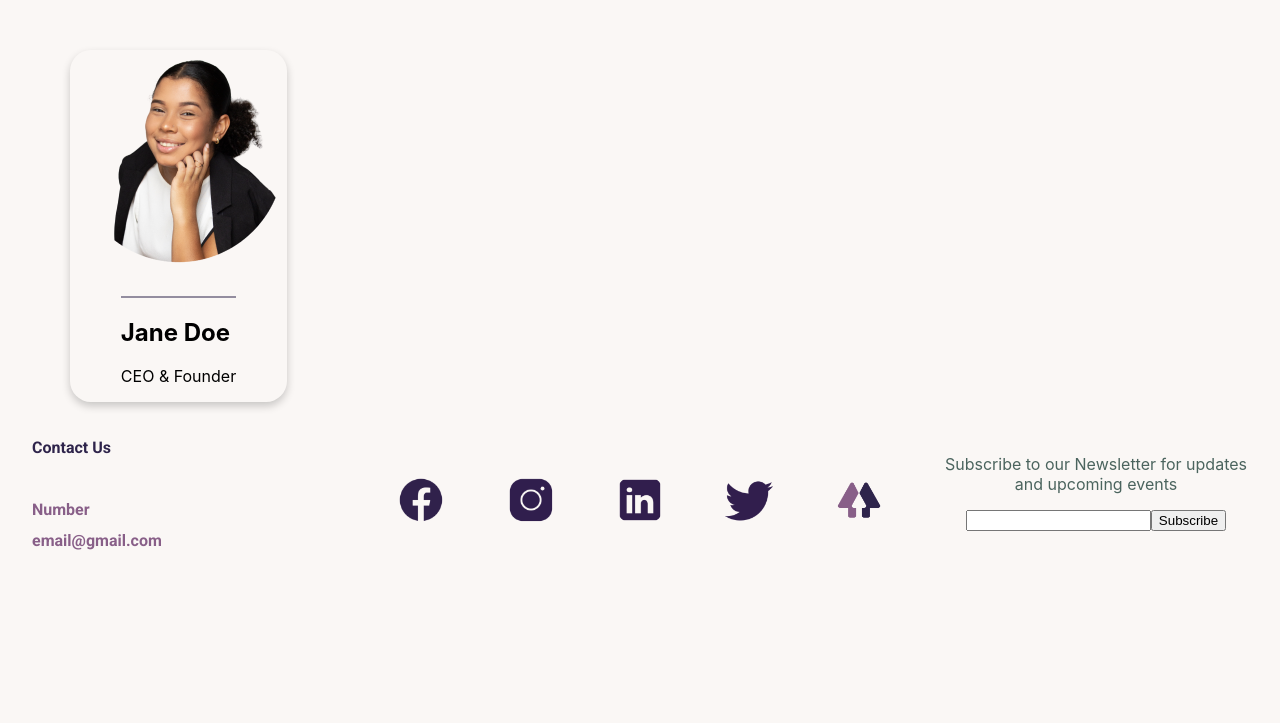
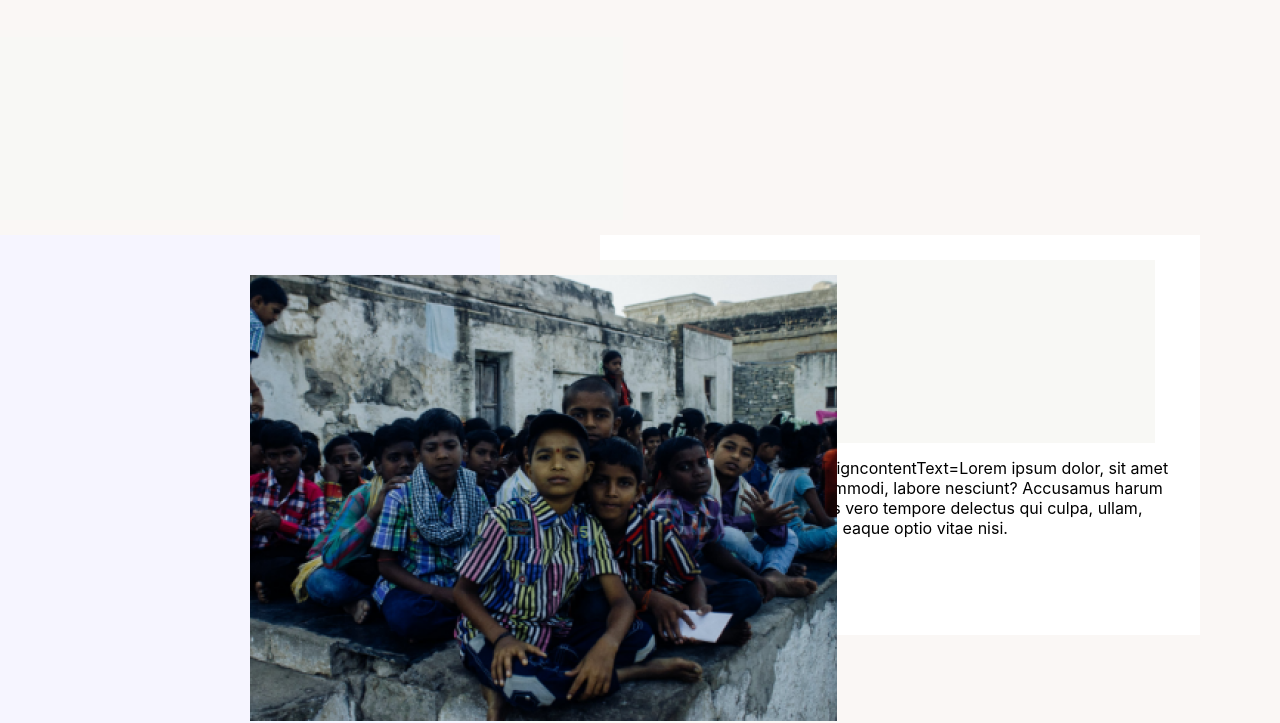
Before and after one commit to roshan1999/khayaal-react-webapp, a React (Create React App) app: page / in a window 1280 px wide. Shown: the part 1588-2311 px from the top of the page. Before the commit the page ends 2151 px from the top, so only its background shows below. Built offline with nearby package versions, Linux system fonts and the light colour scheme.

Commit message:
KHAYAAL-19-initiative-component-with-errors

```diff
--- a/src/App.js
+++ b/src/App.js
@@ -9,6 +9,7 @@ import Home from './Pages/Home/Home';
 import About from './Pages/AboutUs/AboutUs';
 import Activities from './Pages/Activities/Activities';
 import Card from  './Components/Card/Card.jsx';
+import ActivityPage from './Pages/Activities/ActivityPage/ActivityPage';
 import { BrowserRouter as Router, Routes, Route } from 'react-router-dom';
 
 
@@ -23,7 +24,9 @@ export default function App() {
           <Route path="/about" element = {<About />}/>
           <Route path="/activities" element = {<Activities />} />
         </Routes>
+        <Activities />
         <Card></Card>
+
         <Footer />
       </Router>
     </div>
--- a/src/Pages/Activities/Activities.js
+++ b/src/Pages/Activities/Activities.js
@@ -1,8 +1,14 @@
+import ActivityPage from "./ActivityPage/ActivityPage";
 import InitiativeDescription from "./Initiative-description/Initiative-description";
 
 const Activities = () => {
     return (
-        <InitiativeDescription />
+        <div className="home">
+            <InitiativeDescription />
+            <ActivityPage />
+        </div>
+
+
     );
 }
 
--- a/src/Pages/Activities/Activities.jsx
+++ b/src/Pages/Activities/Activities.jsx
@@ -1,4 +1,5 @@
 import React, { Component } from 'react'
+import ActivityPage from './Pages/Activities/ActivityPage/ActivityPage';
 
 export default class Activities extends Component {
   render() {
--- /dev/null
+++ b/src/Pages/Activities/ActivityPage/ActivityPage.css
@@ -0,0 +1,42 @@
+.outerContainer{
+    display: flex;
+    flex-wrap: wrap;
+    position: relative;
+    z-index: 0;
+    background-color: #f6f5ff;
+    height: 500px;
+    width: 500px;
+    justify-content: center;
+}
+.layer1{
+  position: absolute;
+  z-index: 2;
+  height: 340px;
+  transform: translate(200px);
+  width: 430px;
+  top: 40px;
+  left: 50px;
+}
+.layer2{
+    position: absolute;
+    z-index: 1;
+    background-color: white;
+    transform: translate(340px, -120px);
+    height: 400px;
+    width: 600px;
+    top: 120px;
+    left: 260px;
+}
+
+img .initiativePic{
+  height: 340px;
+  width: 430px;
+}
+h1 .initiativeHeading{
+    top: 20px;
+    padding-left: 250px;
+    display: inline;
+}
+p .initiativeText{
+  padding-left: 120px;
+}
--- /dev/null
+++ b/src/Pages/Activities/ActivityPage/ActivityPage.jsx
@@ -0,0 +1,26 @@
+import React, { Component } from 'react'
+import InitiativeDescription from "../Initiative-description/Initiative-description";
+import { useState } from 'react';
+import './ActivityPage.css';
+import Picture from "../../../assets/image 39.png";
+
+const ActivityPage = (props) => {
+
+    const heading = "Education Campaign"
+    const body = "Lorem ipsum dolor, sit amet consectetur adipisicing elit. Commodi, labore nesciunt? Accusamus harum facere aperiam unde asperiores vero tempore delectus qui culpa, ullam, doloremque repellendus officiis eaque optio vitae nisi."
+
+    return(
+        <div className="outerContainer">
+            <div className="layer1">
+                <img className='initiativePic' src= {Picture} alt="" />
+            </div>
+            <div className="layer2">
+                <InitiativeDescription />
+                headingText={heading}
+                contentText={body}
+            </div>
+        </div>
+    );
+}
+
+export default ActivityPage;
--- a/src/Pages/Activities/Initiative-description/Initiative-description.jsx
+++ b/src/Pages/Activities/Initiative-description/Initiative-description.jsx
@@ -9,11 +9,11 @@ const InitiativeDescription = (props) => {
     return (
         <div className="Initiative-description-container">
             <div className="description-header">
-                <h1>{props.headingText}</h1>
+                <h1 className="initiativeHeading">{props.headingText}</h1>
                 {/* <h1>Hello</h1> */}
             </div>
             <div className="description-content">
-                <p>{props.contentText}</p>
+                <p className='initiativeText'>{props.contentText}</p>
                 {/* <p>Lorem ipsum dolor, sit amet consectetur adipisicing elit. Commodi, labore nesciunt? Accusamus harum facere aperiam unde asperiores vero tempore delectus qui culpa, ullam, doloremque repellendus officiis eaque optio vitae nisi.
                 </p> */}
             </div>
```
Also changed, not shown: src/assets/image 39.png (added).
